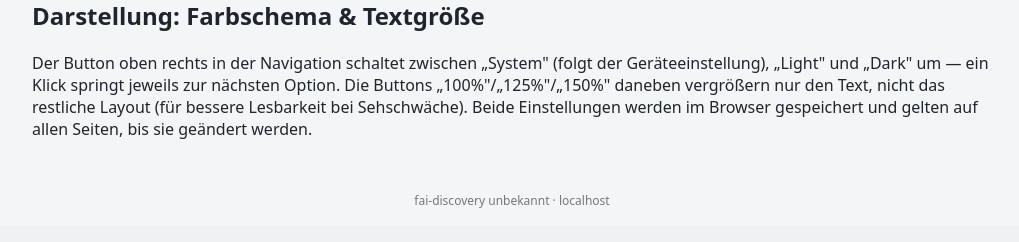
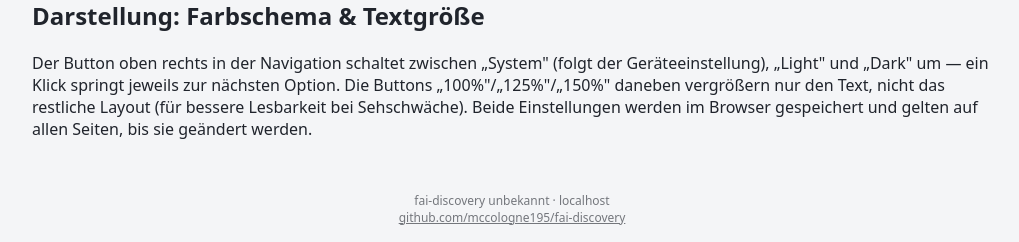
Before and after one commit to mccologne195/fai-discovery, a Flask app: template 02-webconsole/api/templates/help.html in a window 1280 px wide. Shown: the part 2550-2792 px from the top of the page, without its empty margins (128-1147 px from the left). Before the commit the page ends 2758 px from the top, so only its background shows below. Run offline with Flask 3, Linux system fonts and the light colour scheme; the template is opened without the code that fills it, so the values that code supplies are empty.

Commit message:
feat: GitHub-Link in der Fussleiste unter dem Servernamen
Co-Authored-By: Claude Sonnet 5.5 <noreply@anthropic.com>

```diff
--- a/02-webconsole/api/static/style.css
+++ b/02-webconsole/api/static/style.css
@@ -609,3 +609,8 @@ main {
 @media (max-width: 480px) {
   main { padding: 12px; }
 }
+
+.app-footer a {
+  color: inherit;
+  text-decoration: underline;
+}
--- a/02-webconsole/api/templates/base.html
+++ b/02-webconsole/api/templates/base.html
@@ -50,7 +50,10 @@
   <main>
     {% block content %}{% endblock %}
   </main>
-  <footer class="app-footer">fai-discovery {{ app_version() or t("footer.version_unknown") }} · {{ app_hostname() }}</footer>
+  <footer class="app-footer">
+    fai-discovery {{ app_version() or t("footer.version_unknown") }} · {{ app_hostname() }}
+    <div><a href="https://github.com/mccologne195/fai-discovery" target="_blank" rel="noopener noreferrer">github.com/mccologne195/fai-discovery</a></div>
+  </footer>
   <script>
     (function () {
       var THEME_KEY = "fai-discovery-theme";
```
